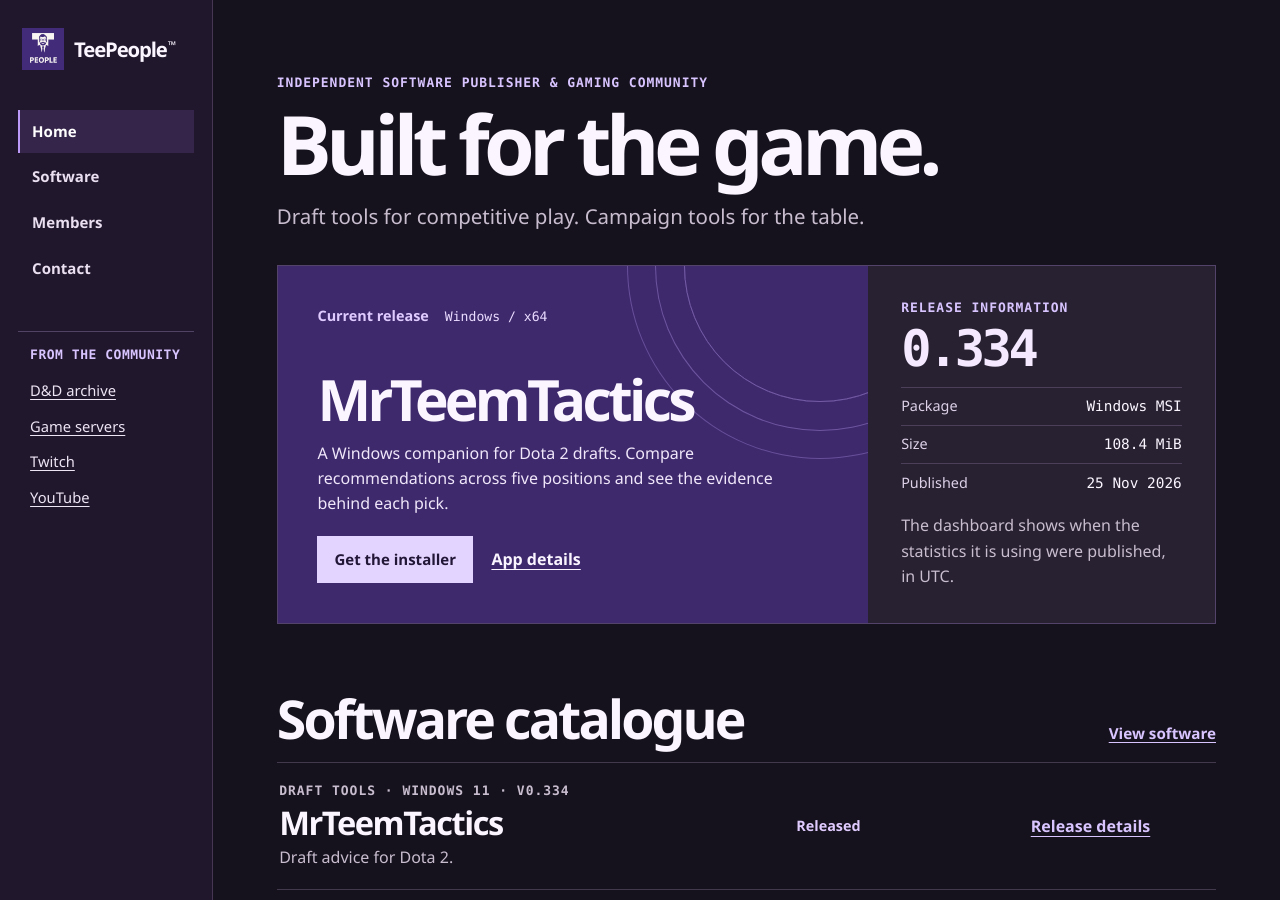
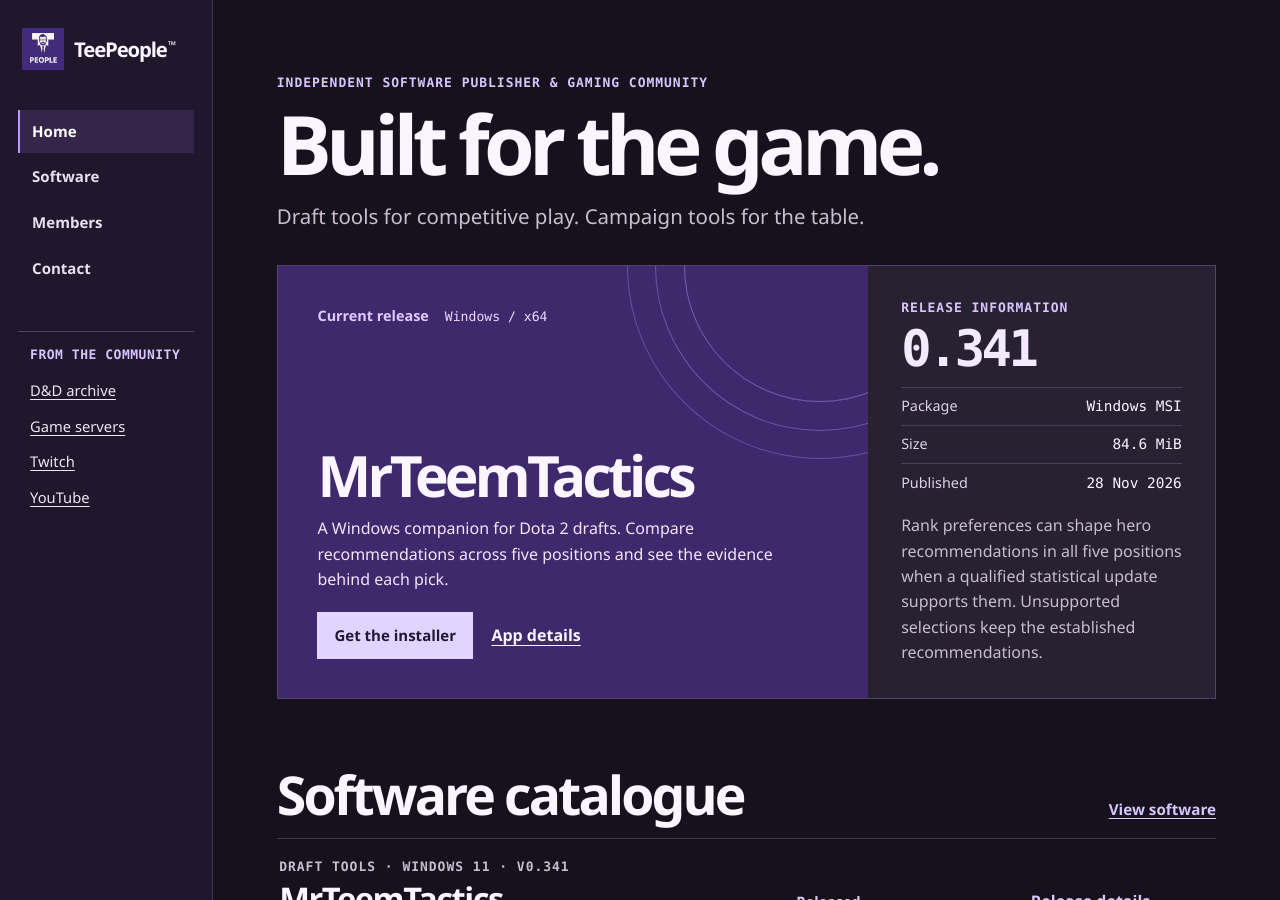
Before and after one commit to ReallyMadCow/teepeople-site, a Jekyll site: the page built from index.html, in a window 1280 px wide and 900 px high. Built offline with Jekyll 4.4.1, drawn with Linux system fonts in a browser that asks for light colours.

Commit message:
Update MrTeemTactics 0.341 download and release notes

```diff
--- a/_data/mrteemtactics_windows.json
+++ b/_data/mrteemtactics_windows.json
@@ -1,5 +1,5 @@
 {
-  "version": "0.334",
-  "bytes": 113655808,
-  "sha256": "dcd12c1555e53b6b1f44ea979990172c512223ae440ba952985cf0f72922ff8b"
+  "version": "0.341",
+  "bytes": 88686592,
+  "sha256": "05ece8e8f056b02158d4071530165ebe202431adc5b414281e6a4d83fb5cf33d"
 }
--- a/_data/software.json
+++ b/_data/software.json
@@ -30,6 +30,10 @@
     "0.334": {
       "date": "2026-11-25",
       "summary": "The dashboard shows when the statistics it is using were published, in UTC."
+    },
+    "0.341": {
+      "date": "2026-11-28",
+      "summary": "Rank preferences can shape hero recommendations in all five positions when a qualified statistical update supports them. Unsupported selections keep the established recommendations."
     }
   }
 }
```
